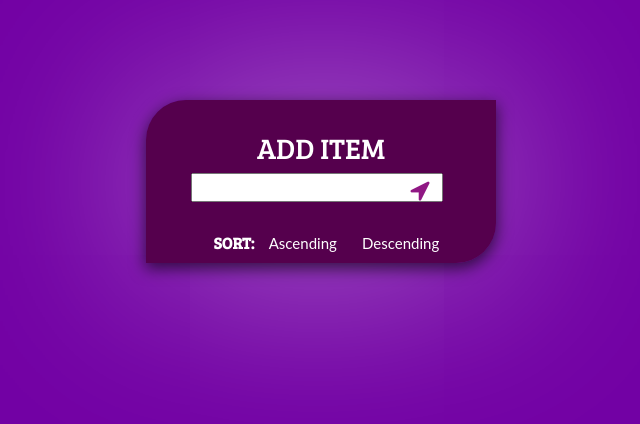
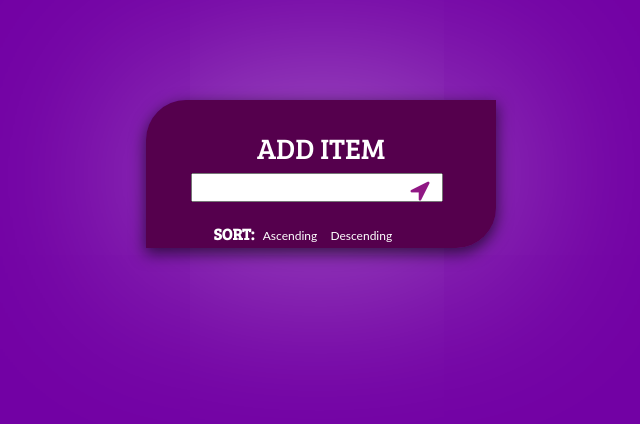
Before and after one commit to FACG2/bayMax-toDO, a website: page index.html in a window 1280 px wide. Shown: the whole page, without its empty margins (319-959 px from the left). Drawn offline with Linux system fonts and the light colour scheme.

Commit message:
css refactor

```diff
--- a/css/style.css
+++ b/css/style.css
@@ -91,6 +91,9 @@ button:hover {
 
 #todo-container button {
   color: white;
+  font-size: 12px;
+  padding: 5px 5px;
+
 }
 
 #todo-container>button:hover {
```
